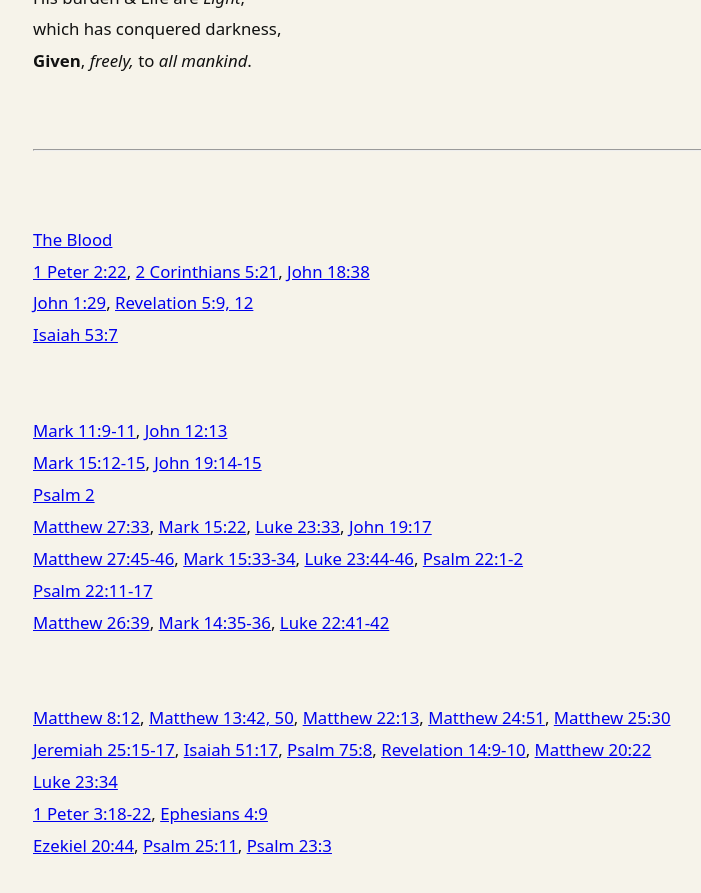
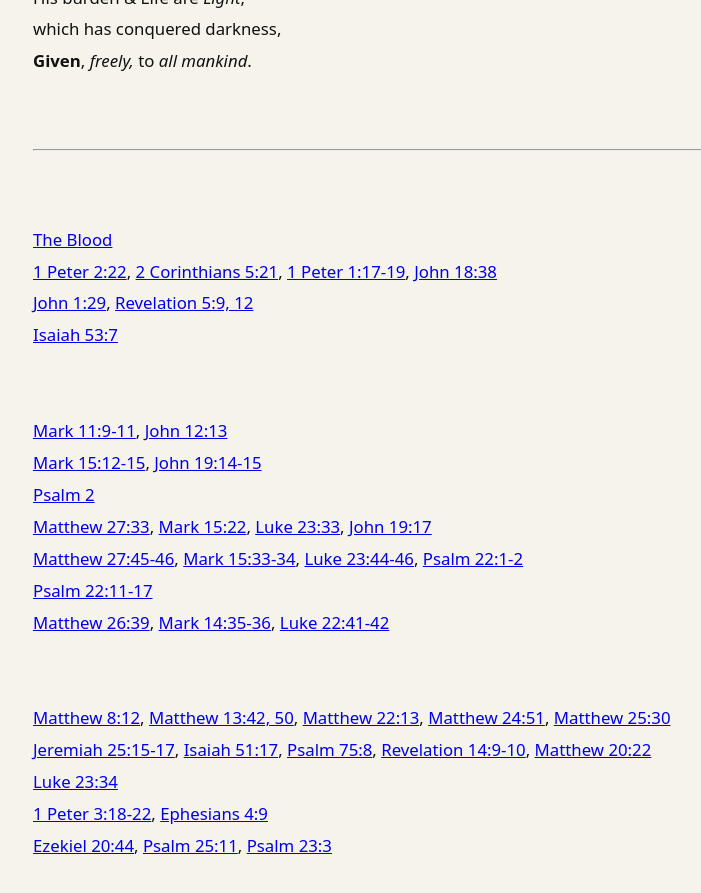
Before and after one commit to Wagz28/Wagz28.github.io, a Jekyll site: the page built from _poems/innocent.md, in a window 1280 px wide and 900 px high, scrolled down 1529 px. Shown: the top 893 px of the window, without its empty margins (177-878 px from the left). Built offline with Jekyll 4.4.1, drawn with Linux system fonts in a browser that asks for light colours.

Commit message:
Ref add Innocent

```diff
--- a/_poems/innocent.md
+++ b/_poems/innocent.md
@@ -43,7 +43,7 @@ which has conquered darkness,
 ---
 
 [The Blood](https://open.spotify.com/track/0tWHbTk8yeVsC1SSHbFXgC?si=6472e8cd0fdc4767)
-[1 Peter 2:22](https://www.bible.com/bible/59/1PE.2.22), [2 Corinthians 5:21](https://www.bible.com/bible/59/2CO.5.21), [John 18:38](https://www.bible.com/bible/59/JHN.18.38)
+[1 Peter 2:22](https://www.bible.com/bible/59/1PE.2.22), [2 Corinthians 5:21](https://www.bible.com/bible/59/2CO.5.21), [1 Peter 1:17-19](https://www.bible.com/bible/59/1PE.1.17-19), [John 18:38](https://www.bible.com/bible/59/JHN.18.38)
 [John 1:29](https://www.bible.com/bible/59/JHN.1.29), [Revelation 5:9, 12](https://www.bible.com/bible/59/REV.5.9,12)
 [Isaiah 53:7](https://www.bible.com/bible/59/ISA.53.7)
 
```
